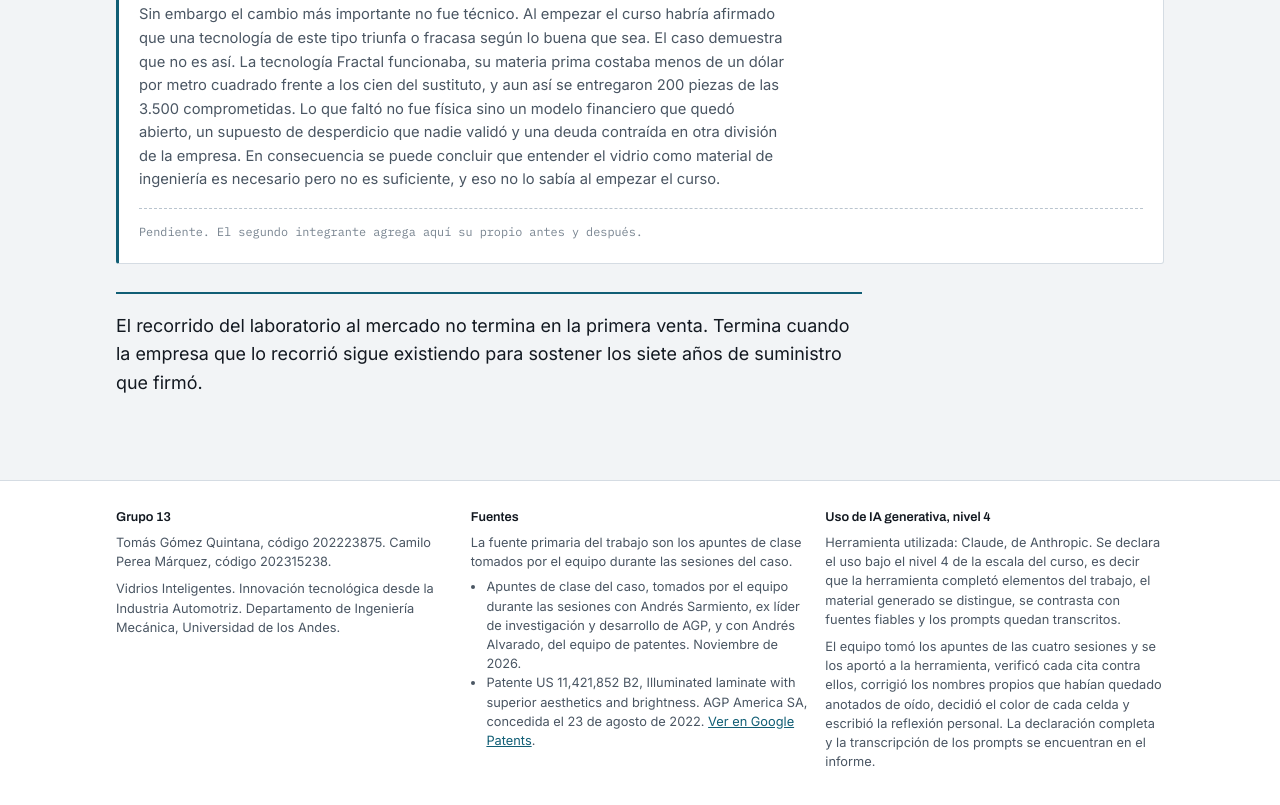
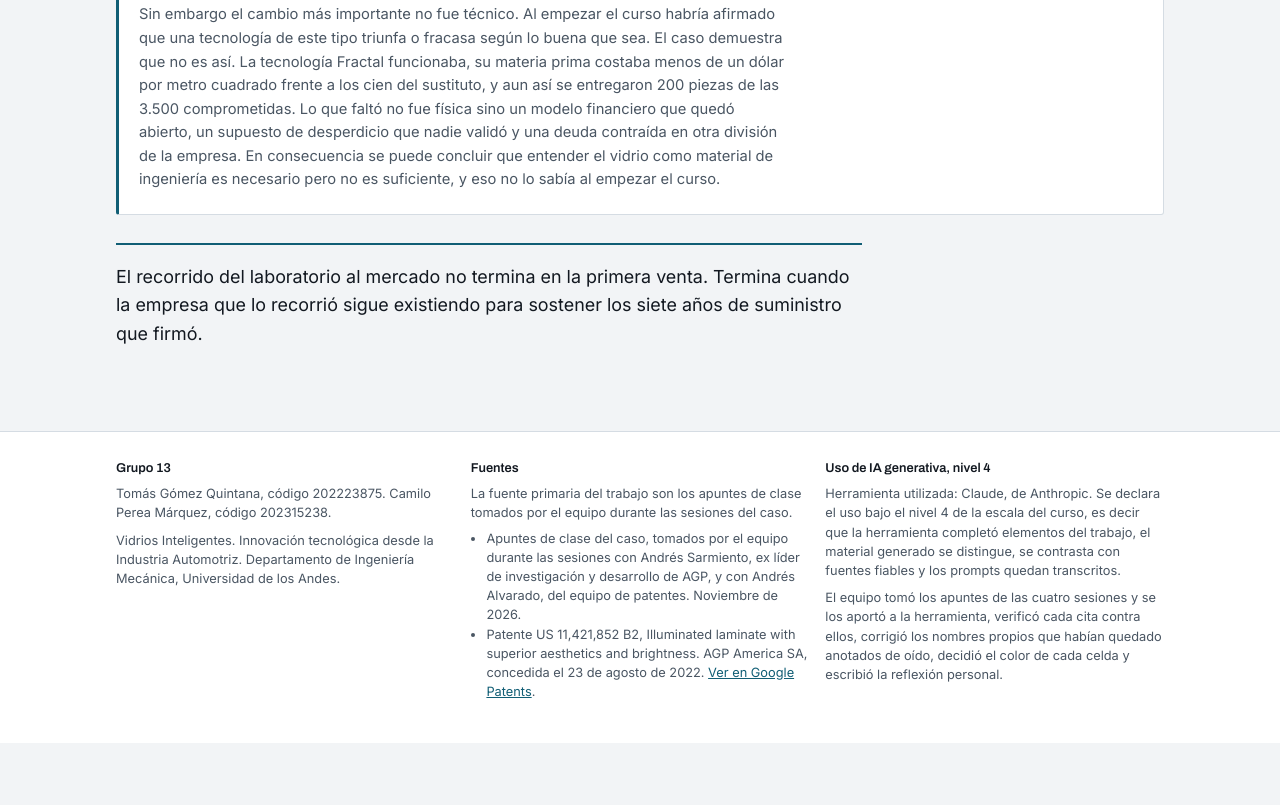
Before and after one commit to tgomezq/mapa-producto-gm, a plain HTML site: page index.html in a window 1280 px wide. Shown: the part 7216-8021 px from the top of the page. After the commit the page ends 7959 px from the top, so only its background shows below. Drawn offline with Linux system fonts and the light colour scheme.

Commit message:
Update index.html

```diff
--- a/index.html
+++ b/index.html
@@ -378,12 +378,10 @@ footer{border-top:1px solid var(--line); background:var(--surface); margin-top:4
       <p>Antes del curso sabía cómo se fabrica un vidrio normal, es decir el corte, el curvado, la laminación y los procesos estándar. Había visto estas tecnologías en funcionamiento, concretamente el techo graduable de un McLaren convertible que se oscurece y se aclara a voluntad, y sabía que existían, pero no tenía idea de cómo funcionaban.</p>
       <p>Ahora sé que ese techo es una celda de partículas en suspensión ubicada entre dos electrodos transparentes de óxido de indio y estaño, que lo que cambia no es el vidrio sino la orientación de unas partículas dentro de una emulsión de pocas decenas de micras, y que la razón por la cual esa tecnología está desapareciendo del mercado no es óptica sino térmica, puesto que no sobrevive la temperatura del autoclave estándar y eso obliga a un proceso de laminación distinto y más costoso que el de cualquier otro vidrio.</p>
       <p>Sin embargo el cambio más importante no fue técnico. Al empezar el curso habría afirmado que una tecnología de este tipo triunfa o fracasa según lo buena que sea. El caso demuestra que no es así. La tecnología Fractal funcionaba, su materia prima costaba menos de un dólar por metro cuadrado frente a los cien del sustituto, y aun así se entregaron 200 piezas de las 3.500 comprometidas. Lo que faltó no fue física sino un modelo financiero que quedó abierto, un supuesto de desperdicio que nadie validó y una deuda contraída en otra división de la empresa. En consecuencia se puede concluir que entender el vidrio como material de ingeniería es necesario pero no es suficiente, y eso no lo sabía al empezar el curso.</p>
-      <div class="pending">Pendiente. El segundo integrante agrega aquí su propio antes y después.</div>
     </div>
 
     <p class="closing">El recorrido del laboratorio al mercado no termina en la primera venta. Termina cuando la empresa que lo recorrió sigue existiendo para sostener los siete años de suministro que firmó.</p>
   </section>
-
 </div>
 
 <footer>
@@ -405,7 +403,7 @@ footer{border-top:1px solid var(--line); background:var(--surface); margin-top:4
     <div>
       <h3>Uso de IA generativa, nivel 4</h3>
       <p>Herramienta utilizada: Claude, de Anthropic. Se declara el uso bajo el nivel 4 de la escala del curso, es decir que la herramienta completó elementos del trabajo, el material generado se distingue, se contrasta con fuentes fiables y los prompts quedan transcritos.</p>
-      <p style="margin-top:8px">El equipo tomó los apuntes de las cuatro sesiones y se los aportó a la herramienta, verificó cada cita contra ellos, corrigió los nombres propios que habían quedado anotados de oído, decidió el color de cada celda y escribió la reflexión personal. La declaración completa y la transcripción de los prompts se encuentran en el informe.</p>
+      <p style="margin-top:8px">El equipo tomó los apuntes de las cuatro sesiones y se los aportó a la herramienta, verificó cada cita contra ellos, corrigió los nombres propios que habían quedado anotados de oído, decidió el color de cada celda y escribió la reflexión personal. </p>
     </div>
   </div>
 </footer>
```
